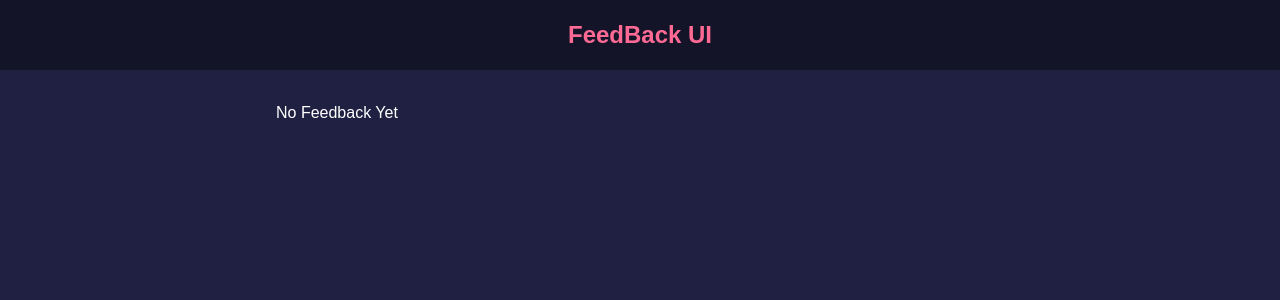
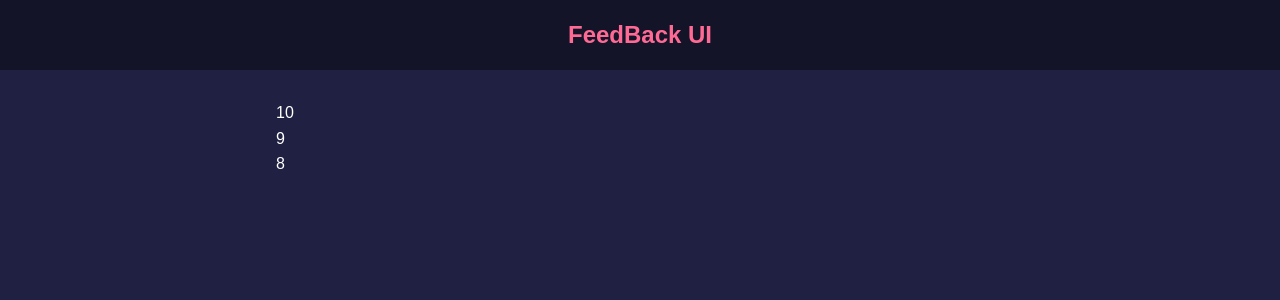
Before and after one commit to OybekKayumov/feedback-app, a React (Create React App) app: page / in a window 1280 px wide. Shown: the top 300 px of the page. Built offline with nearby package versions, Linux system fonts and the light colour scheme.

Commit message:
add jsx item.rating

```diff
--- a/src/App.js
+++ b/src/App.js
@@ -6,13 +6,12 @@ import FeedbackData from "./data/FeedbackData"
 
 //todo: JSX
 function App() {
-  const [feedback, setFeedback] = useState ()
+  const [feedback, setFeedback] = useState (FeedbackData)
 
   return (
     <>
       <Header />
       <div className="container">
-        {/* <FeedbackItem /> */}
         <FeedbackList feedback={feedback} />
       </div>
     </>
--- a/src/components/FeedbackList.jsx
+++ b/src/components/FeedbackList.jsx
@@ -6,8 +6,12 @@ function FeedbackList({feedback}) {
   }
 
   return (
-    <div>
-      List
+    <div className='feedback-list'>
+      {/* List */}
+      {feedback.map((item) => (
+        <div>{item.rating}</div>
+      ))}
+
     </div>
   )
 }
```
